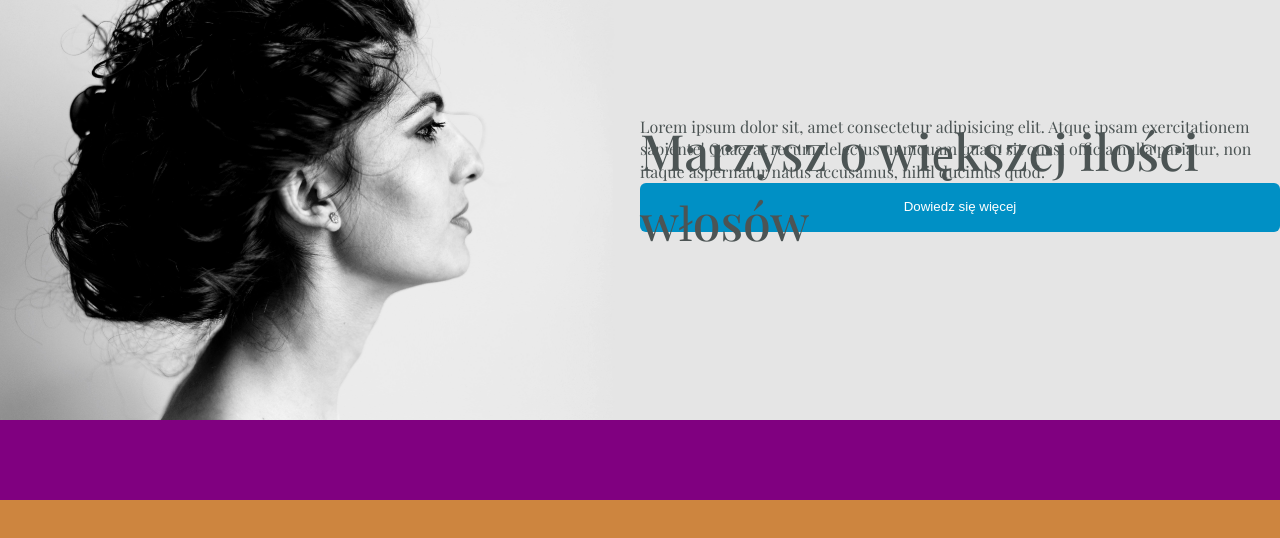
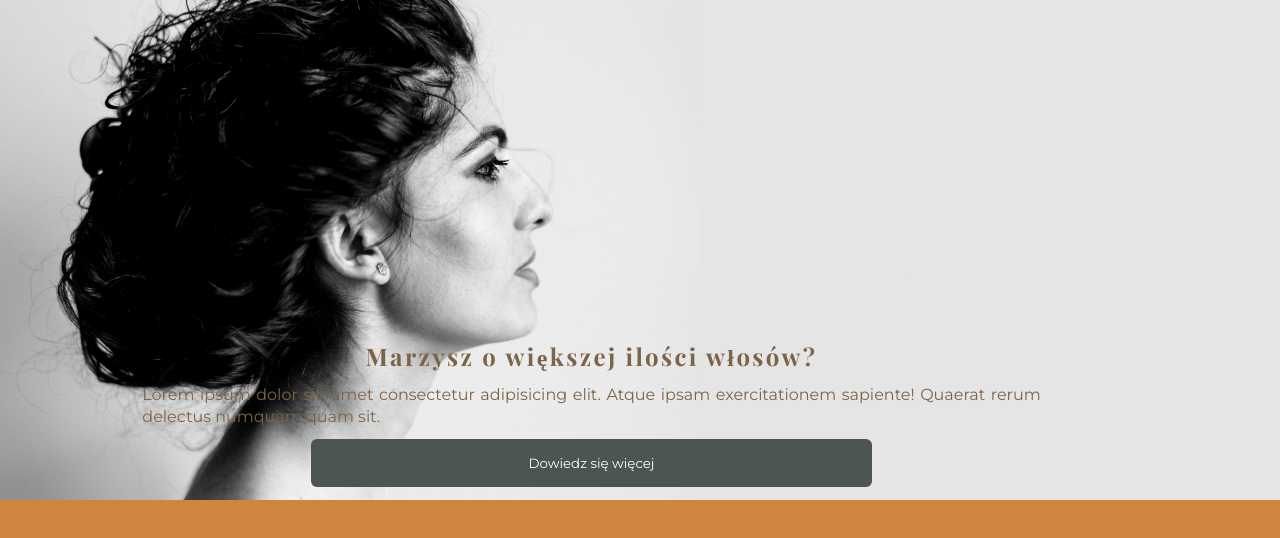
Before and after one commit to AleksandraNikiciuk/hair_salon, a website: page index.html in a window 1280 px wide. Shown: the part 140-678 px from the top of the page. Drawn offline with nearby package versions, Linux system fonts and the light colour scheme.

Commit message:
banner style added

```diff
--- a/index.html
+++ b/index.html
@@ -13,7 +13,7 @@
     <meta name="viewport" content="width=device-width, initial-scale=1.0">
 </head>
 <body>
-    <header>
+    <header class="main__header">
         <div class="navbar navbar-mobile">
             <div class="logo-container">
 
@@ -97,10 +97,10 @@
     <div class="main-banner__slider">
 
         <div class="main-banner__content">
-            <header class="main-banner__header">Marzysz o większej ilości włosów</header>
-            <article>Lorem ipsum dolor sit, amet consectetur adipisicing elit. Atque ipsam exercitationem sapiente! Quaerat rerum delectus numquam quam sit quasi officia nulla pariatur, non itaque aspernatur natus accusamus, nihil ducimus quod.</article>
+            <header class="main-banner__header">Marzysz o większej ilości włosów?</header>
+            <p class="main-banner__article">Lorem ipsum dolor sit, amet consectetur adipisicing elit. Atque ipsam exercitationem sapiente! Quaerat rerum delectus numquam quam sit.</p>
             <button class="btn btn--primary">Dowiedz się więcej</button>
-        </div>
+        </p>
 
     </div>
 
--- a/scss/modules/_colors.scss
+++ b/scss/modules/_colors.scss
@@ -1,3 +1,5 @@
 $color-reset: #fff;
-$color-primary: #0090c5; // kolor niebieski, w przyciskach
+$color-primary: #4c5454; // główny kolor czcionki oraz w przyciskach
 $color-light: #f1f1f1; // jasnoszary, np na przycisku
+$color-hover: #ff907f; // efekt hover
+$color-slider: rgb(124, 100, 73); // kolor na slider #1
--- a/scss/modules/_mixins.scss
+++ b/scss/modules/_mixins.scss
@@ -7,3 +7,27 @@
     @content;
   }
 }
+
+@mixin mobile_land {
+  @media all and (min-width: 576px){
+    @content;
+  }
+}
+
+@mixin tablet {
+  @media all and (min-width: 768px){
+    @content;
+  }
+}
+
+@mixin tablet_land {
+  @media all and (min-width: 992px){
+    @content;
+  }
+}
+
+@mixin desktop {
+  @media all and (min-width: 1200px){
+    @content;
+  }
+}
--- a/scss/partials/_banner.scss
+++ b/scss/partials/_banner.scss
@@ -1,6 +1,7 @@
 .main-banner {
     width: auto;
     height: 80%;
+
     background-color: purple;
     position: relative;
     font-family: 'Playfair Display', serif;
@@ -8,54 +9,64 @@
 }
 
 .main-banner__slider {
-    height: 70vh;
+    height: 100%;
+    width: auto;
+    position: relative;
     background-repeat: no-repeat;
     background-size: cover;
-    @include light{
-
-        background-image: url(../images/bbbbbbbbbbb4light-min.jpg);
-
+    background-image: url(../images/c5light.jpg);
+    @include mobile_land{
+        background-image: url(../images/bbbbbbbbbbb4-min.jpg);
     }
-    background-image: url(/images/bbbbbbbbbbb4-min.jpg);
-   // background-position: center;
-    //background-position-x: 50%;
-
 }
 
 .main-banner__content{
     //border: 1px solid green;
-    height: 50%;
-
+    //height: 50%;
+    //border: 1px solid brown;
     display: inline-block;
     position: absolute;
-    top: 40%;
-    left: 50%;
+    bottom: 2%;
+    margin: 0 30px;
+    font-family: 'Montserrat', sans-serif;
+    text-align: center;
+    color: $color-slider;
+
     .main-banner__header {
-        //border: 1px solid orangered;
-        height: 100%;
-        width: 600px;
-        display: inline-block;
-        font-size: 50px;
+        margin: 10px auto;
+        width: 90%;
+       // display: inline-block;
+        //background-color: lawngreen;
+
+        font-size: 24px;
         font-family: 'Playfair Display', serif;
+        font-weight: 600;
+        letter-spacing: 0.1em;
+    }
+    .main-banner__article{
+        width: 80%;
+        margin: 10px auto;
+        display: block;
+        text-align: justify;
+        // background-color: lightpink;
     }
 }
 
 .btn{
-    display: inline-block;
-    width: 100%;
-    margin-bottom: 20px;
-    border: none;
-    background: none;
-    //font-size: $font-big;
-    //font-weight: $weight-bold;
+    display: block;
+    width: 50%;
+    margin: 0 auto;
+    font-family: 'Montserrat', sans-serif;
     text-align: center;
-    padding: 15px 30px;
+    padding: 15px 15px;
     border-radius: 6px;
 
     &--primary{
       background: $color-primary;
       color: $color-reset;
     }
-
+    &:hover{
+        background-color: $color-hover;
+    }
 
   }
--- a/scss/partials/_header.scss
+++ b/scss/partials/_header.scss
@@ -1,4 +1,4 @@
-header {
+.main__header {
     font-family: 'Montserrat', sans-serif;
     font-weight: 500;
     position: absolute;
@@ -7,15 +7,17 @@ header {
 }
 
 .navbar {
+    display: none;
+
+    @include tablet_land{
+
+
         padding: 0px 36px 0px 36px;
         font-size: 16px;
         display: flex;
         //background-color: orangered;
         background: transparent;
         background-color: rgba(248,245,240,0.2);
-
-    @include light{
-        display: none;
     }
 }
 
@@ -87,8 +89,6 @@ header {
 
 
 .navbar-mobile {
-    display: none;
-    @include light{
     display: flex;
     //background-color: peru;
     justify-content: space-between;
@@ -129,6 +129,8 @@ header {
     .lines::before {
         top: -6px;
     }
+    @include tablet_land{
+        display: none;
     }
 
 }
```
Also changed, not shown: css/main.css, 4 other files. Lines whose indentation alone changed are shown as unchanged.
